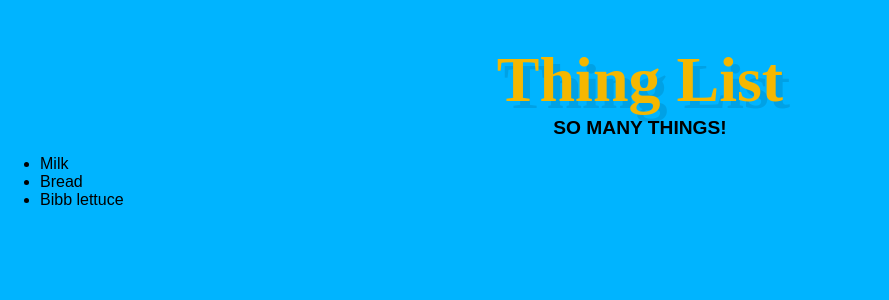
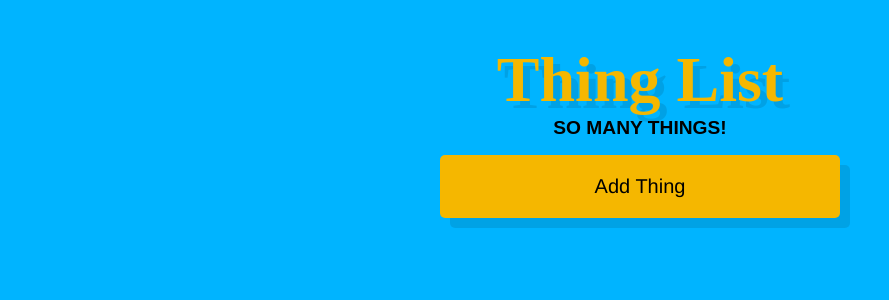
Before and after one commit to sbenchik/thing-list, a React (Create React App) app: page / in a window 1280 px wide. Shown: the top 300 px of the page, without its empty margins (0-889 px from the left). Built offline with nearby package versions, Linux system fonts and the light colour scheme; a web font is replaced by a local one.

Commit message:
Create add thing button

```diff
--- /dev/null
+++ b/src/AddButton.css
@@ -0,0 +1,33 @@
+.actions button {
+  border: 0;
+  background: transparent;
+  color: #999;
+  font-size: 1.5rem;
+}
+
+.actions button:hover {
+  color: black;
+}
+
+.actions button.remove:hover {
+  color: #AD343E;
+}
+
+button.add-thing,
+button.github {
+  background-color: #F5B700;
+  border: 0;
+  border-radius: 5px;
+  width: 400px;
+  display: block;
+  margin: 0 auto;
+  padding: 20px;
+  -webkit-transition: background 0.2s;
+  -o-transition: background 0.2s;
+  transition: background 0.2s;
+  font-family: 'helvetica neue', sans-serif;
+  font-size: 20px;
+  font-weight: 200;
+  -webkit-box-shadow: 10px 10px 0 rgba(0,0,0,0.1);
+          box-shadow: 10px 10px 0 rgba(0,0,0,0.1);
+}
--- /dev/null
+++ b/src/AddButton.js
@@ -0,0 +1,10 @@
+import React from 'react'
+import './AddButton.css'
+
+const AddButton = (props) => {
+    return(
+        <button className="add-thing" onClick={props.addThing}>Add Thing</button>
+    )
+}
+
+export default AddButton
--- a/src/App.css
+++ b/src/App.css
@@ -10,31 +10,6 @@ body {
   padding: 0;
   font-family: sans-serif;
 }
-
-.things {
-  position: relative;
-  list-style: none;
-  padding-left: 0;
-  max-width: 400px;
-  margin: 20px auto;
-  background: white;
-  border-radius: 5px;
-  -webkit-box-shadow: 10px 10px 0 rgba(0,0,0,0.1);
-          box-shadow: 10px 10px 0 rgba(0,0,0,0.1);
-}
-
-.thing {
-  display: -ms-flexbox;
-  display: flex;
-  -ms-flex-align: center;
-      align-items: center;
-  border-bottom: 1px solid #F1F1F1;
-}
-
-.thing:last-child {
-  border-bottom: none;
-}
-
 
 input:checked + .details {
   background:#F9F9F9;
--- a/src/App.js
+++ b/src/App.js
@@ -1,22 +1,38 @@
 import React, { Component } from 'react';
 import Header from './Header'
 import ThingList from './ThingList'
+import AddButton from './AddButton'
 import './App.css';
 
 class App extends Component {
-  state = {
-    things: {
-      'thing-1': {id: 'thing-1', name: 'Milk'},
-      'thing-2': {id: 'thing-2', name: 'Bread'},
-      'thing-3': {id: 'thing-3', name: 'Bibb lettuce'},
-    },
+  constructor(){
+    super()
+    this.thingCounter = 0
+    this.state = {
+      things: {},
+    }
+    this.addThing = this.addThing.bind(this)
+    this.onChange = this.onChange.bind(this)
+  }
+
+  onChange(ev){
+    alert('test')
+  }
+
+  addThing(ev){
+    ev.preventDefault()
+    let id = this.thingCounter++
+    const things = {...this.state.things}
+    things[id] = {id: id, name: "New Thing"}
+    this.setState({ things })
   }
 
   render() {
     return (
       <div className="App">
         <Header />
-        <ThingList things={this.state.things}/>
+        <AddButton addThing={this.addThing} />
+        <ThingList things={this.state.things} onChange={this.onChange}/>
       </div>
     )
   }
--- /dev/null
+++ b/src/Thing.css
@@ -0,0 +1,70 @@
+.Thing {
+  display: -ms-flexbox;
+  display: flex;
+  -ms-flex-align: center;
+      align-items: center;
+  border-bottom: 1px solid #F1F1F1;
+}
+
+.Thing:last-child {
+  border-bottom: none;
+}
+
+input:checked + .details {
+  background:#F9F9F9;
+  text-decoration: line-through;
+}
+
+input[type="checkbox"] {
+  margin: 20px;
+}
+
+.Thing .details {
+  margin: 0;
+  padding: 20px;
+  -webkit-transition: background 0.2s;
+  -o-transition: background 0.2s;
+  transition: background 0.2s;
+  -ms-flex: 1 1 0%;
+      flex: 1 1 0%;
+  font-family: 'helvetica neue', sans-serif;
+  font-size: 20px;
+  font-weight: 200;
+  border-left: 1px solid #D1E2FF;
+  display: -ms-flexbox;
+  display: flex;
+  -ms-flex-align: center;
+      align-items: center;
+}
+
+.Thing .name {
+  -ms-flex: 1 1 0%;
+      flex: 1 1 0%;
+}
+
+.actions {
+  -webkit-transition: 0.3s;
+  -o-transition: 0.3s;
+  transition: 0.3s;
+  opacity: 0;
+  margin: -10px 0;
+}
+
+.Thing:hover .actions {
+  opacity: 1;
+}
+
+.actions button {
+  border: 0;
+  background: transparent;
+  color: #999;
+  font-size: 1.5rem;
+}
+
+.actions button:hover {
+  color: black;
+}
+
+.actions button.remove:hover {
+  color: #AD343E;
+}
--- a/src/Thing.js
+++ b/src/Thing.js
@@ -1,8 +1,21 @@
 import React from 'react'
+import './Thing.css'
 
-const Thing = ({ thing }) => {
-    return(
-        <li className="Thing">{thing.name}</li>
+const Thing = ({ thing }, props) => {
+    return (
+        <li className="Thing">
+            <input type="checkbox" value="on" />
+            <div className="details">
+                <div className="name" contentEditable onChange={props.onChange}>
+                    {thing.name}
+                </div>
+                <span className="actions">
+                    <button className="remove">
+                        <i className="fa fa-trash-o"></i>
+                    </button>
+                </span>
+            </div>
+        </li>
     )
 }
 
--- a/src/ThingList.css
+++ b/src/ThingList.css
@@ -0,0 +1,11 @@
+.ThingList {
+  position: relative;
+  list-style: none;
+  padding-left: 0;
+  max-width: 400px;
+  margin: 20px auto;
+  background: white;
+  border-radius: 5px;
+  -webkit-box-shadow: 10px 10px 0 rgba(0,0,0,0.1);
+          box-shadow: 10px 10px 0 rgba(0,0,0,0.1);
+}
--- a/src/ThingList.js
+++ b/src/ThingList.js
@@ -5,7 +5,7 @@ import Thing from './Thing'
 const ThingList = (props) => {
     return(
         <ul className="ThingList">
-            { Object.keys(props.things).map(thingID =>  <Thing key={thingID} thing={props.things[thingID]} />) }
+            { Object.keys(props.things).map(thingID =>  <Thing key={thingID} thing={props.things[thingID]} onChange={props.onChange} />) }
         </ul>
     )
 }
```
